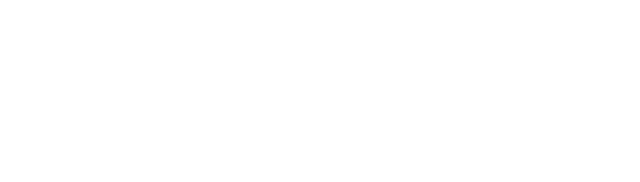
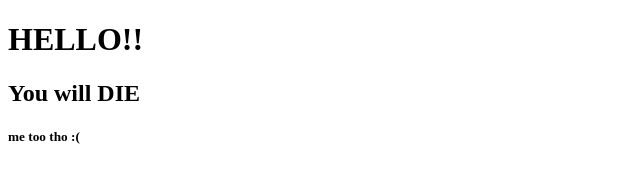
Before and after one commit to c0rpsy/bert-en-ernie, a plain HTML site: page index.html in a window 1280 px wide. Shown: the whole page, without its empty margins (0-640 px from the left). Drawn offline with Linux system fonts and the light colour scheme.

Commit message:
Update index.html

```diff
--- a/index.html
+++ b/index.html
@@ -8,5 +8,9 @@
 </head>
 <body>
 
+    <h1> HELLO!! </h1>
+    <h2> You will DIE </h2>
+    <h5> me too tho :( </h5>
+
 </body>
 </html>
```
